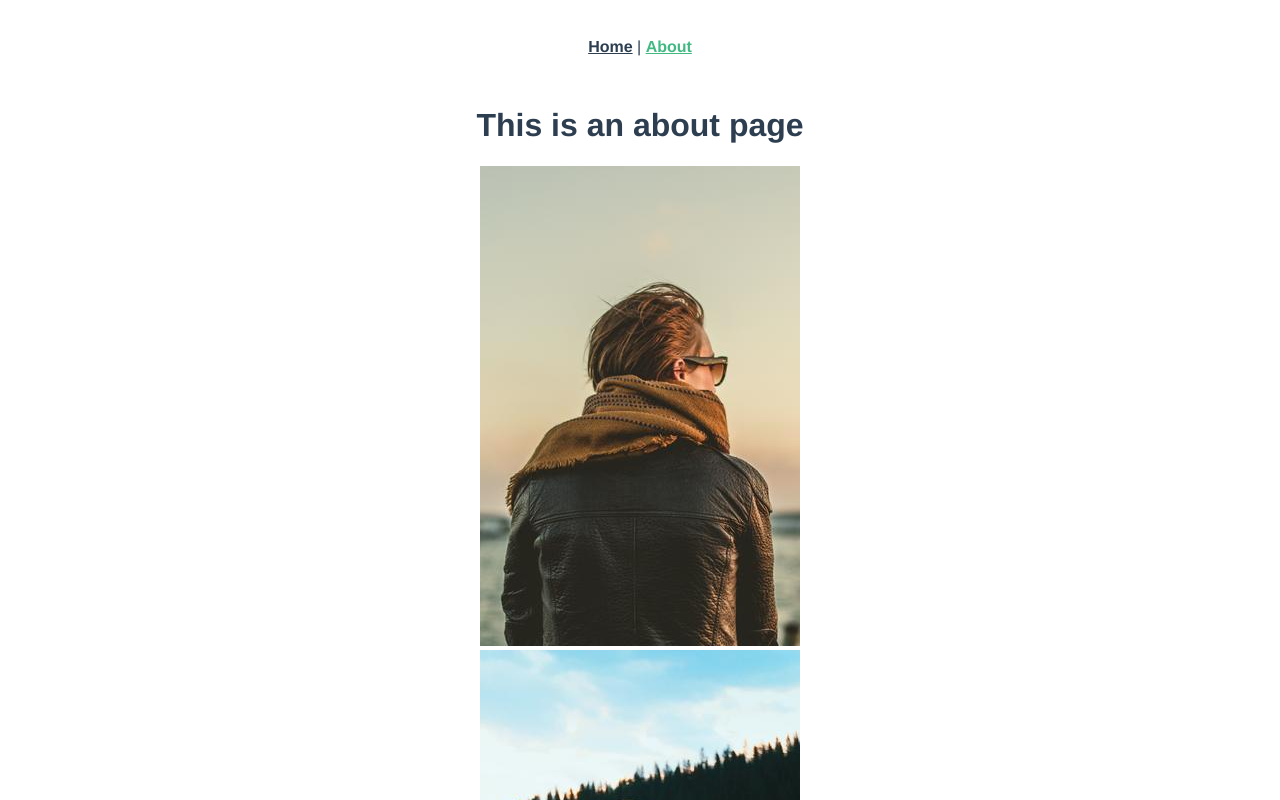
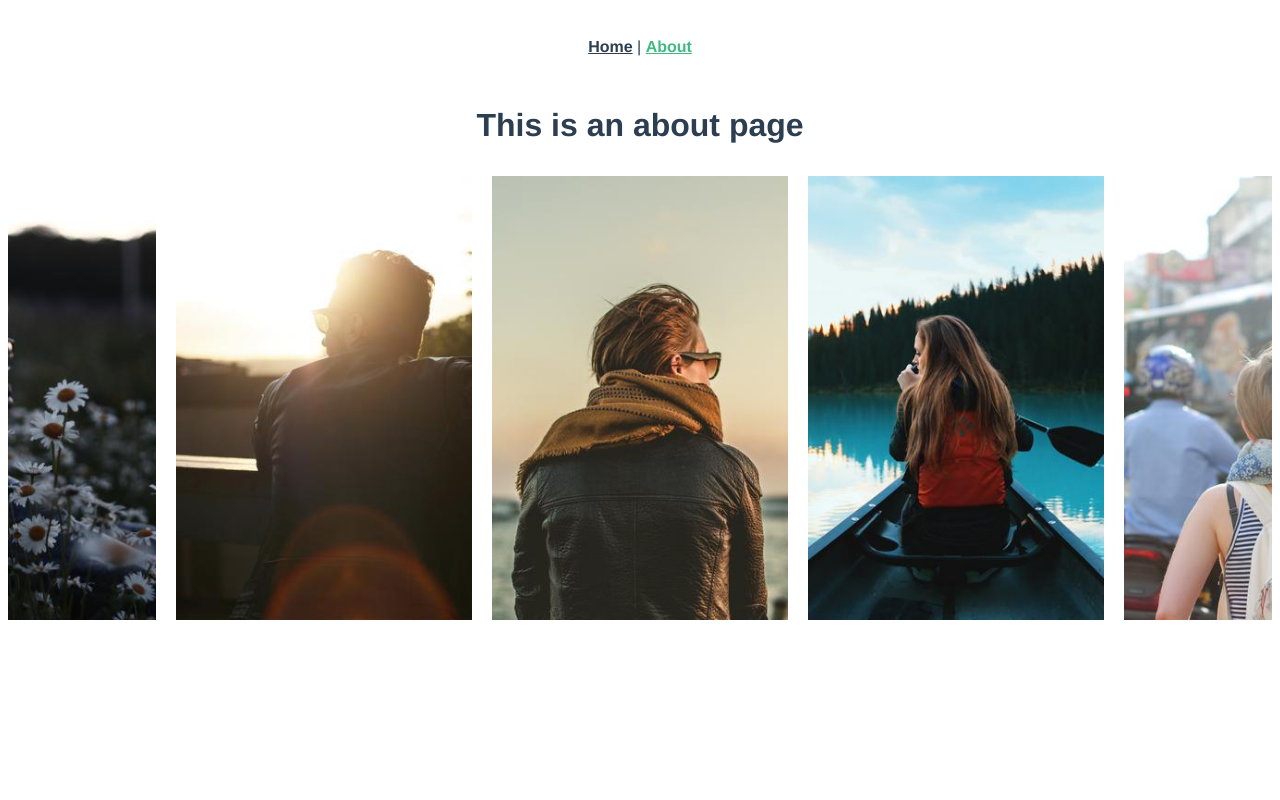
Before and after one commit to chang180/vue-practice, a Vue app: page /about in a window 1280 px wide. Shown: the top 800 px of the page. Built offline with nearby package versions, Linux system fonts and the light colour scheme.

Commit message:
duplicate and arrange data pics

```diff
--- a/src/views/About.vue
+++ b/src/views/About.vue
@@ -3,7 +3,12 @@
     <h1>This is an about page</h1>
     <div class="card-slider">
       <transition-group class="card-slider-items">
-        <div class="card-slider-item" v-for="item of imgs" :key="item.id">
+        <div
+          class="card-slider-item"
+          v-for="item of showImages"
+          :key="item.id"
+          :data-id="item.id"
+        >
           <img :src="item.src" />
         </div>
       </transition-group>
@@ -15,6 +20,7 @@
 export default {
   data () {
     return {
+      now: 0,
       imgs: [
         { id: 1, src: './images/sc/1.jpg' },
         { id: 2, src: './images/sc/2.jpg' },
@@ -23,6 +29,50 @@ export default {
         { id: 5, src: './images/sc/5.jpg' }
       ]
     }
+  },
+  computed: {
+    allImages () {
+      // 5 + 4 筆
+      const ary = []
+      const total = this.imgs.length
+      let count
+      if (total > 0) {
+        while (ary.length < 5 + 4) {
+          count = Math.floor(ary.length / total)
+          for (let i = 0; i < total; i++) {
+            ary.push({
+              id: count + '-' + this.imgs[i].id,
+              src: this.imgs[i].src
+            })
+          }
+        }
+      }
+      return ary
+    },
+    showImages () {
+      const start = this.now - 4
+
+      return this.allImages.slice(start).concat(this.allImages.slice(0, start))
+    }
   }
 }
 </script>
+<style scoped>
+.card-slider {
+  display: flex;
+  width: 100%;
+  overflow: hidden;
+}
+.card-slider-items {
+  display: flex;
+  width: 100%;
+  margin-left: calc(-1 * 25% * 2.5);
+}
+.card-slider-item {
+  flex: calc(25% - 20px) 0 0;
+  margin: 10px;
+}
+img{
+  width: 100%;
+}
+</style>
```
